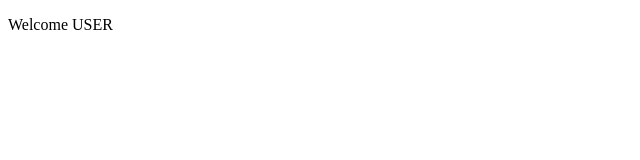
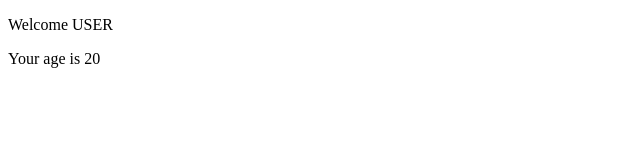
Before and after one commit to Joele-E/esercizio5_09, a React (Create React App) app: page / in a window 1280 px wide. Shown: the top 160 px of the page, without its empty margins (0-640 px from the left). Built offline with nearby package versions, Linux system fonts and the light colour scheme.

Commit message:
exercise done

```diff
--- a/src/App.js
+++ b/src/App.js
@@ -5,7 +5,7 @@ export default class App extends React.Component {
   render() {
     return (
       <div>
-        <Welcome />
+        <Welcome age={20} />
       </div>
     );
   }
--- a/src/Welcome.js
+++ b/src/Welcome.js
@@ -2,6 +2,11 @@ import React from "react";
 
 export default class Welcome extends React.Component {
   render() {
-    return <p>Welcome {this.props.name ? this.props.name : "USER"}</p>;
+    return (
+      <div>
+        <p>Welcome {this.props.name ? this.props.name : "USER"}</p>
+        <p>Your age is {this.props.age ? this.props.age : "0"}</p>
+      </div>
+    );
   }
 }
```
